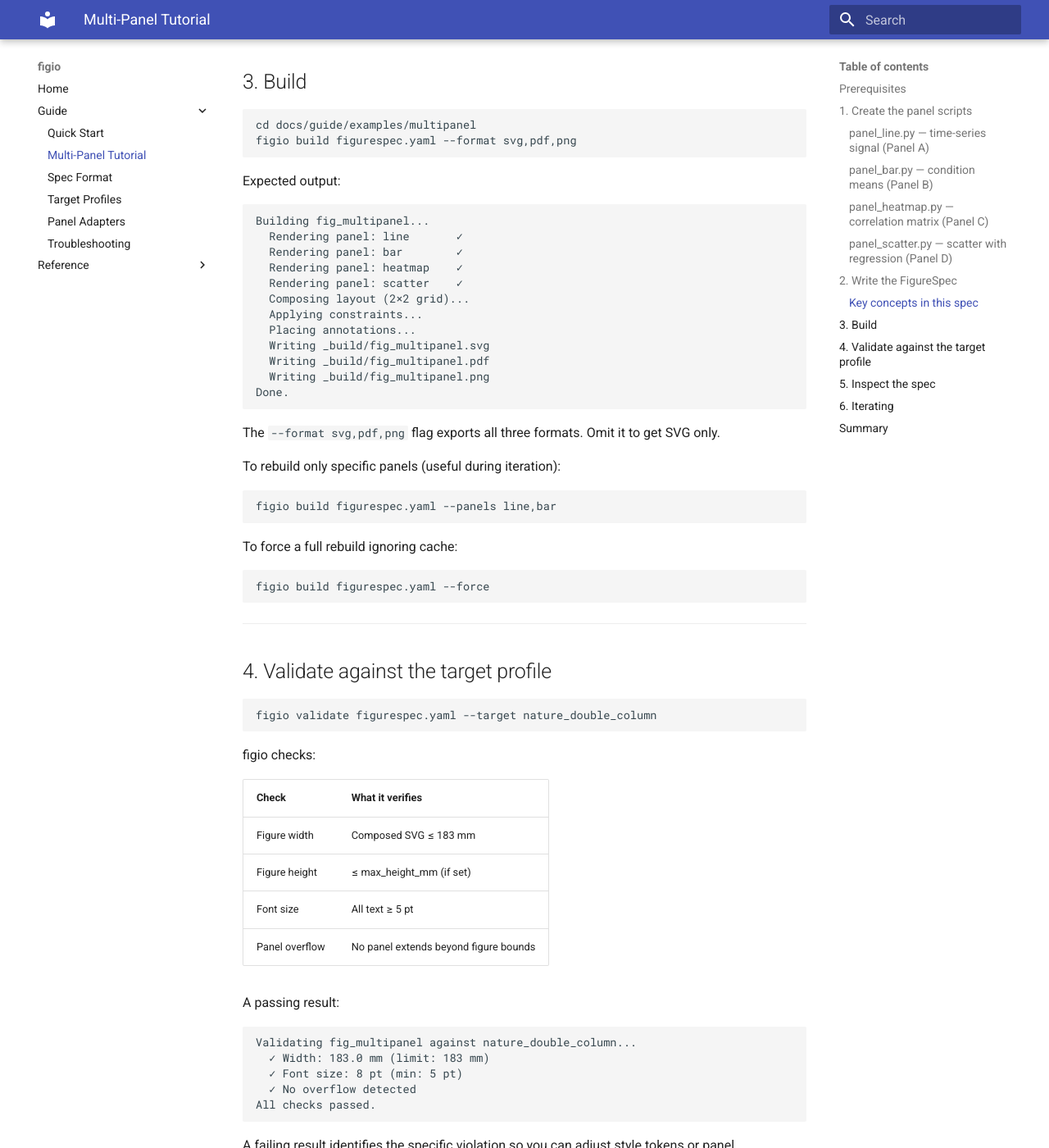
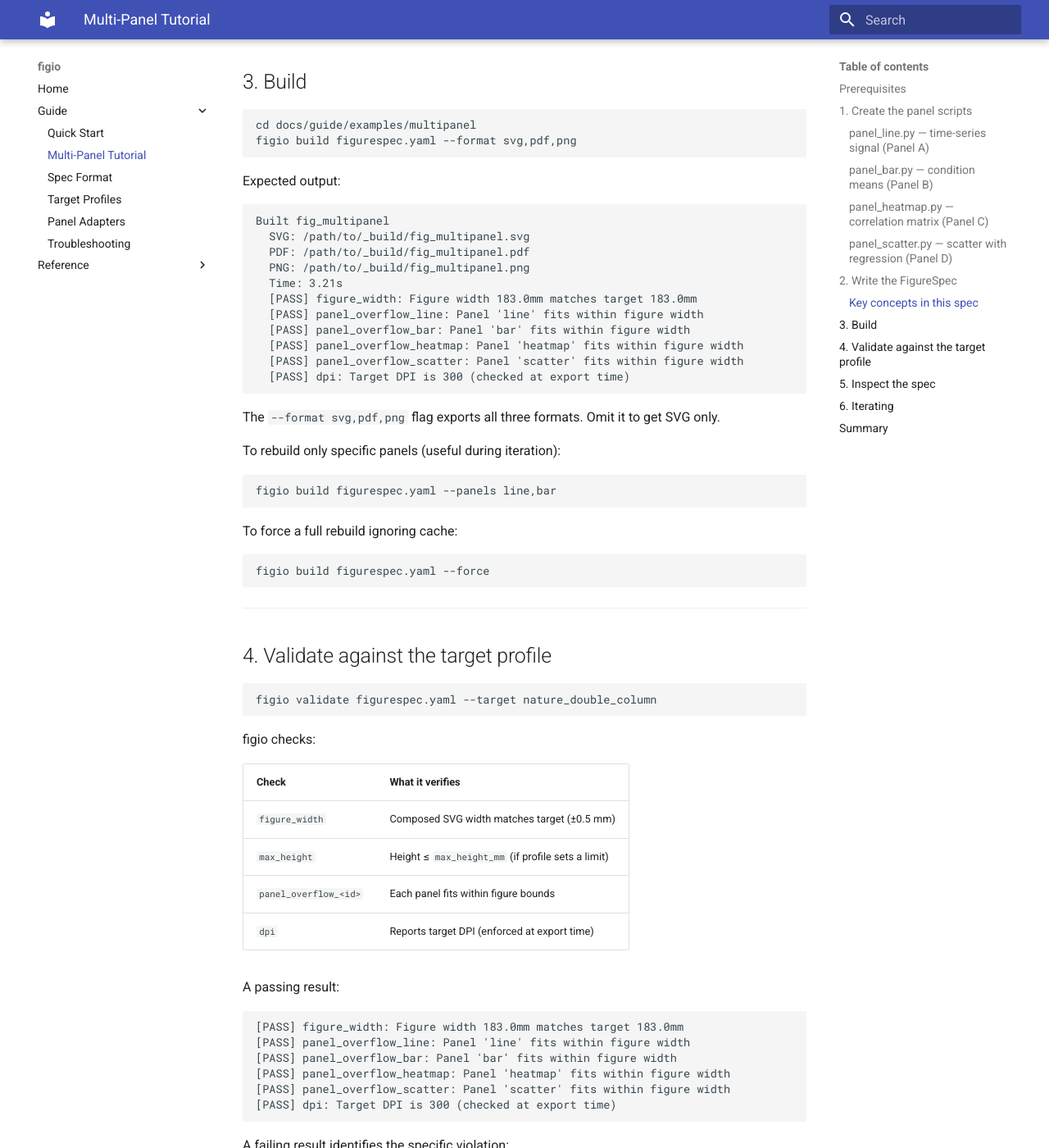
Before and after one commit to arashshahidi1997/figio, an MkDocs documentation site: the page built from docs/guide/tutorial-multipanel.md, in a window 1280 px wide and 1400 px high, scrolled down 3887 px. Shown: the whole window at 82% size. Built offline with MkDocs 1.6.1 and Material for MkDocs 9.7.7, drawn with Linux system fonts in a browser that asks for light colours; some of the changed text lies outside the part shown.

Commit message:
Fix compositor viewBox scaling, annotation sizing, and colorblind validation
- Composer: nested <svg> with original viewBox for correct coordinate mapping
- Composer: annotation font sizes as bare user units (CairoSVG double-scales mm/pt)
- Composer: scope CSS to annotation layer, add margins for labels/captions
- Validator: fix deuteranopia matrix (Vienot 1999), ratio-based detection
- Validator: skip annotation layer in font check, add mm unit parsing
- Docs: fix tutorial output, troubleshooting signatures, target syntax

````diff
--- a/docs/guide/examples/multipanel/figurespec.yaml
+++ b/docs/guide/examples/multipanel/figurespec.yaml
@@ -44,6 +44,6 @@ figure:
       text: "Figure 1. Multi-panel figure demonstrating figio layout, constraints, and annotations. (A) Time-series signal. (B) Condition means ± SEM. (C) Correlation matrix. (D) Scatter plot with regression line."
 
   style:
-    font_family: Helvetica
+    font_family: sans-serif
     font_size_pt: 8
     panel_gap_mm: 4
--- a/docs/guide/tutorial-multipanel.md
+++ b/docs/guide/tutorial-multipanel.md
@@ -204,18 +204,17 @@ figio build figurespec.yaml --format svg,pdf,png
 Expected output:
 
 ```
-Building fig_multipanel...
-  Rendering panel: line       ✓
-  Rendering panel: bar        ✓
-  Rendering panel: heatmap    ✓
-  Rendering panel: scatter    ✓
-  Composing layout (2×2 grid)...
-  Applying constraints...
-  Placing annotations...
-  Writing _build/fig_multipanel.svg
-  Writing _build/fig_multipanel.pdf
-  Writing _build/fig_multipanel.png
-Done.
+Built fig_multipanel
+  SVG: /path/to/_build/fig_multipanel.svg
+  PDF: /path/to/_build/fig_multipanel.pdf
+  PNG: /path/to/_build/fig_multipanel.png
+  Time: 3.21s
+  [PASS] figure_width: Figure width 183.0mm matches target 183.0mm
+  [PASS] panel_overflow_line: Panel 'line' fits within figure width
+  [PASS] panel_overflow_bar: Panel 'bar' fits within figure width
+  [PASS] panel_overflow_heatmap: Panel 'heatmap' fits within figure width
+  [PASS] panel_overflow_scatter: Panel 'scatter' fits within figure width
+  [PASS] dpi: Target DPI is 300 (checked at export time)
 ```
 
 The `--format svg,pdf,png` flag exports all three formats. Omit it to get SVG only.
@@ -244,26 +243,26 @@ figio checks:
 
 | Check | What it verifies |
 |-------|-----------------|
-| Figure width | Composed SVG ≤ 183 mm |
-| Figure height | ≤ max_height_mm (if set) |
-| Font size | All text ≥ 5 pt |
-| Panel overflow | No panel extends beyond figure bounds |
+| `figure_width` | Composed SVG width matches target (±0.5 mm) |
+| `max_height` | Height ≤ `max_height_mm` (if profile sets a limit) |
+| `panel_overflow_<id>` | Each panel fits within figure bounds |
+| `dpi` | Reports target DPI (enforced at export time) |
 
 A passing result:
 
 ```
-Validating fig_multipanel against nature_double_column...
-  ✓ Width: 183.0 mm (limit: 183 mm)
-  ✓ Font size: 8 pt (min: 5 pt)
-  ✓ No overflow detected
-All checks passed.
+[PASS] figure_width: Figure width 183.0mm matches target 183.0mm
+[PASS] panel_overflow_line: Panel 'line' fits within figure width
+[PASS] panel_overflow_bar: Panel 'bar' fits within figure width
+[PASS] panel_overflow_heatmap: Panel 'heatmap' fits within figure width
+[PASS] panel_overflow_scatter: Panel 'scatter' fits within figure width
+[PASS] dpi: Target DPI is 300 (checked at export time)
 ```
 
-A failing result identifies the specific violation so you can adjust style
-tokens or panel dimensions:
+A failing result identifies the specific violation:
 
 ```
-  ✗ Width: 185.2 mm exceeds limit 183 mm
+[FAIL] figure_width: Figure width 185.2mm does not match target 183.0mm
 ```
 
 ---
````
Also changed, not shown: docs/guide/troubleshooting.md (+14 -13 lines), 9 other files.
